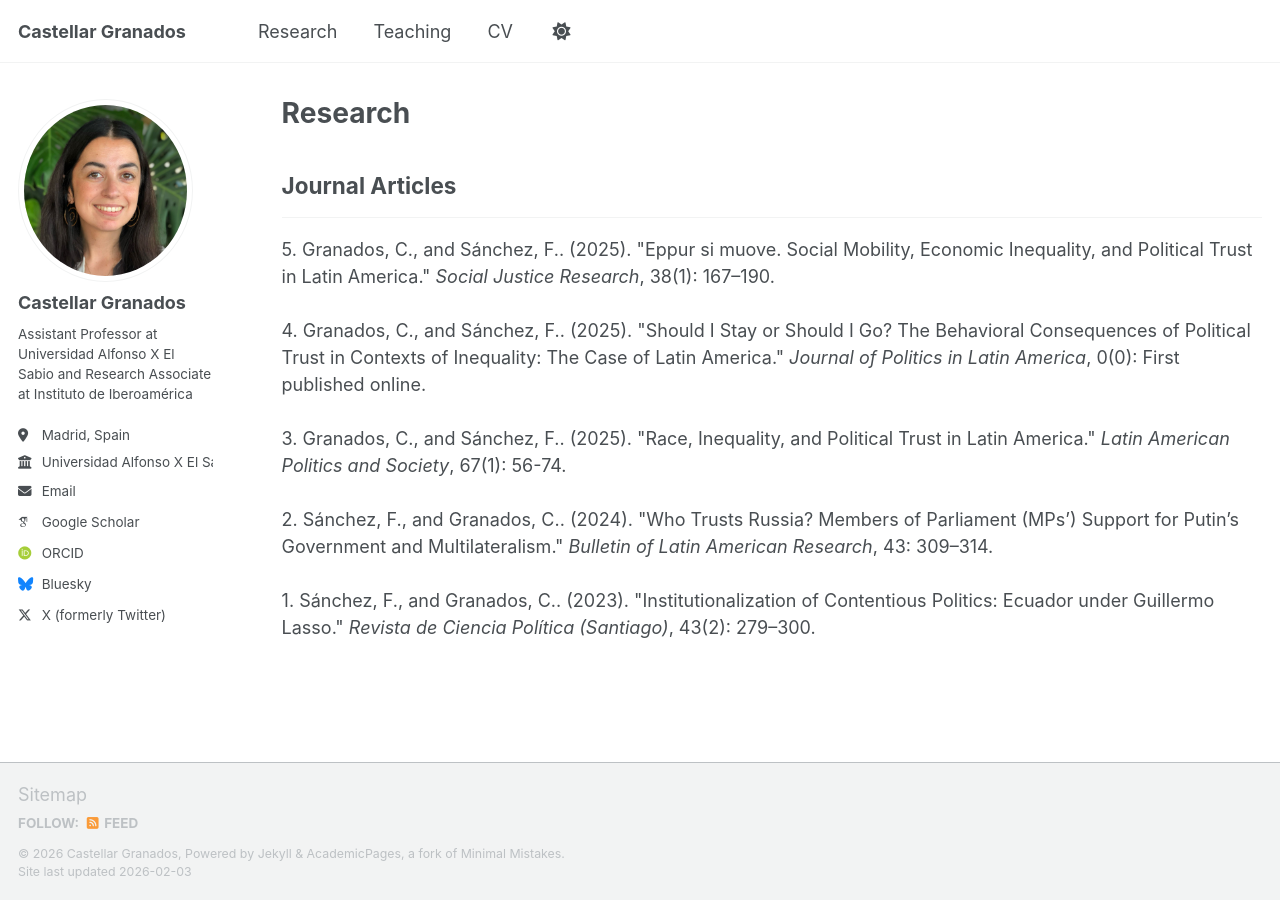
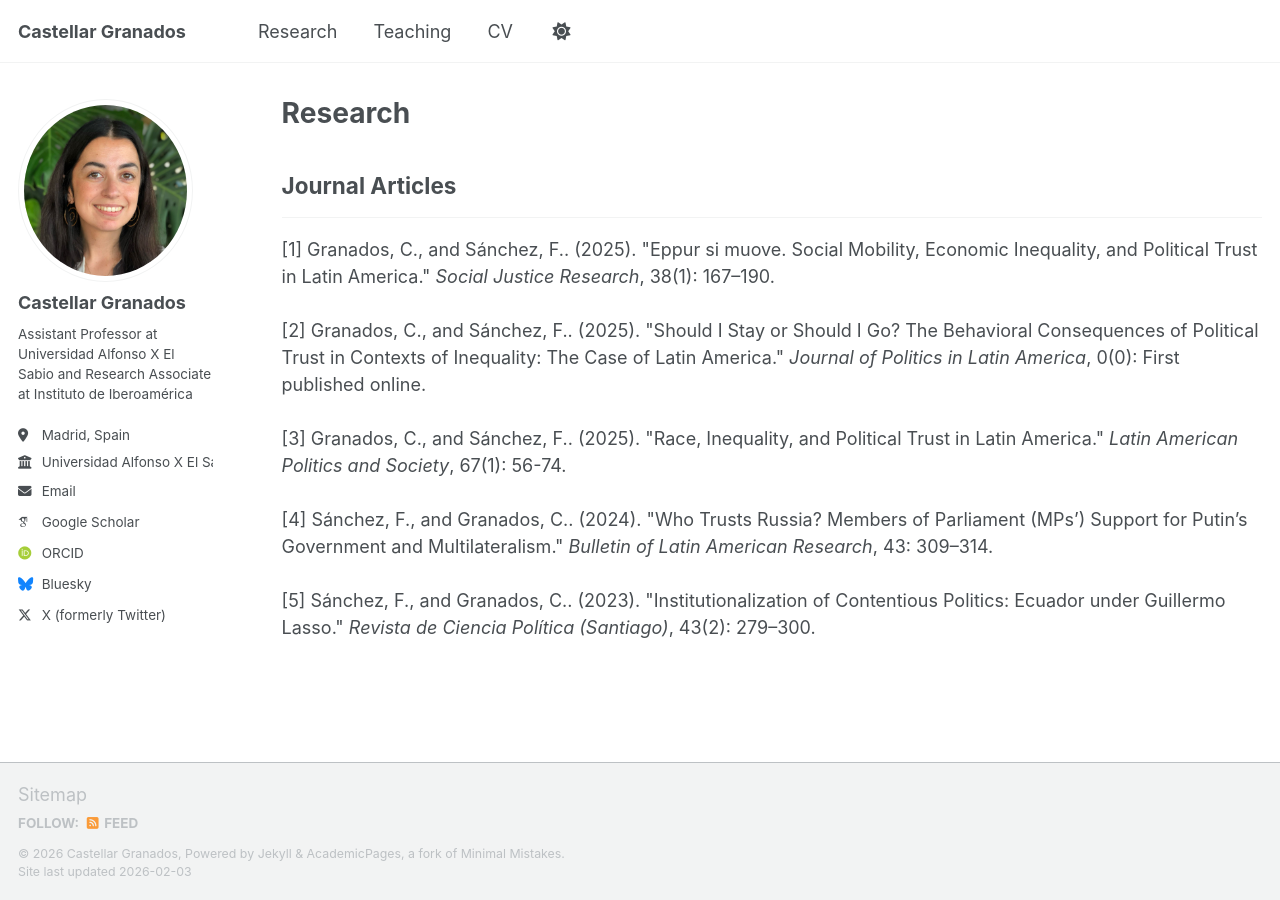
Before and after one commit to castellargranados/castellargranados.github.io, a Jekyll site: the page built from _pages/research.md, in a window 1280 px wide. Built offline with Jekyll 4.4.1, drawn with Linux system fonts in a browser that asks for light colours; some web fonts are replaced; a script bundle is joined from its source files by our own code; library files that are not in the unit come from our copies.

Commit message:
Fix counter initialization and update article listing format

```diff
--- a/_pages/research.md
+++ b/_pages/research.md
@@ -5,17 +5,18 @@ permalink: /Research/
 author_profile: true
 ---
 
-{% assign articles = site.publications | where: "category", "articles" | sort: "year" | reverse %}
-{% assign counter = articles | size %}
-
 <h2>Journal Articles</h2>
 <hr />
 
+{% assign articles = site.publications | where: "category", "articles" | sort: "year" | reverse %}
+{% assign counter = 1 %}
+
 {% for post in articles %}
-<div class="list__item" style="margin-bottom: 1.5em;">
-  {{ counter }}. {{ post.authors }}. ({{ post.year }}). "{{ post.title }}."
+<div style="margin-bottom: 1.5em;">
+  [{{ counter }}] {{ post.authors }}. ({{ post.year }}). "{{ post.title }}."
   <i>{{ post.venue }}</i>{% if post.volume %}, {{ post.volume }}{% endif %}{% if post.number %}({{ post.number }}){% endif %}{% if post.pages %}: {{ post.pages }}{% endif %}.
   {% if post.paperurl %} <a href="{{ post.paperurl }}">Paper</a>{% endif %}
 </div>
-{% assign counter = counter | minus: 1 %}
+
+{% assign counter = counter | plus: 1 %}
 {% endfor %}
```
